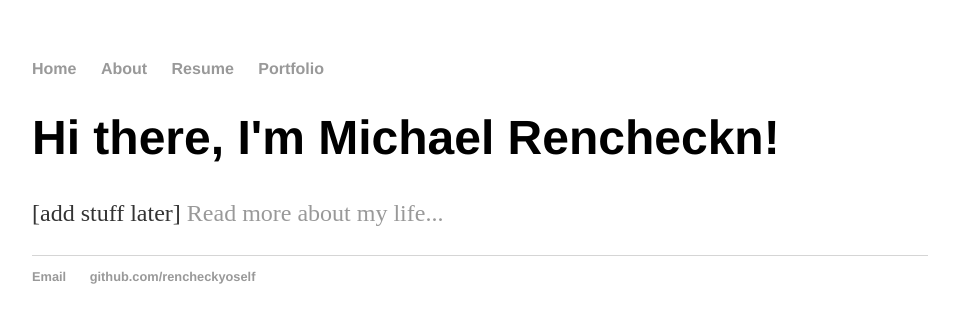
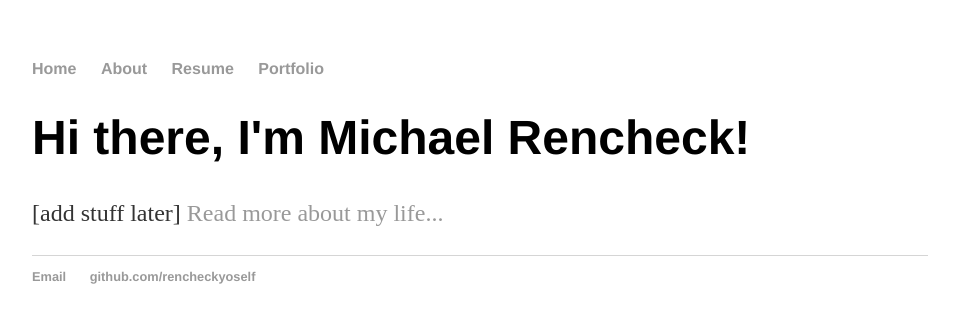
Before and after one commit to rencheckyoself/rencheckyoself.github.io, a Jekyll site: the page built from index.html, in a window 1280 px wide. Shown: the top 323 px of the page, without its empty margins (160-1119 px from the left). Built offline with Jekyll 4.4.1, drawn with Linux system fonts in a browser that asks for light colours.

Commit message:
Update index.html
Fix typos

```diff
--- a/index.html
+++ b/index.html
@@ -1,8 +1,8 @@
 ---
 layout: default
-title: Michael Rencheck, Robotics Engineer
+title: Michael Rencheck | Robotics Engineer
 ---
 <div class="blurb">
-	<h1>Hi there, I'm Michael Rencheckn!</h1>
+	<h1>Hi there, I'm Michael Rencheck!</h1>
 	<p> [add stuff later] <a href="/about">Read more about my life...</a></p>
 </div><!-- /.blurb -->
```
